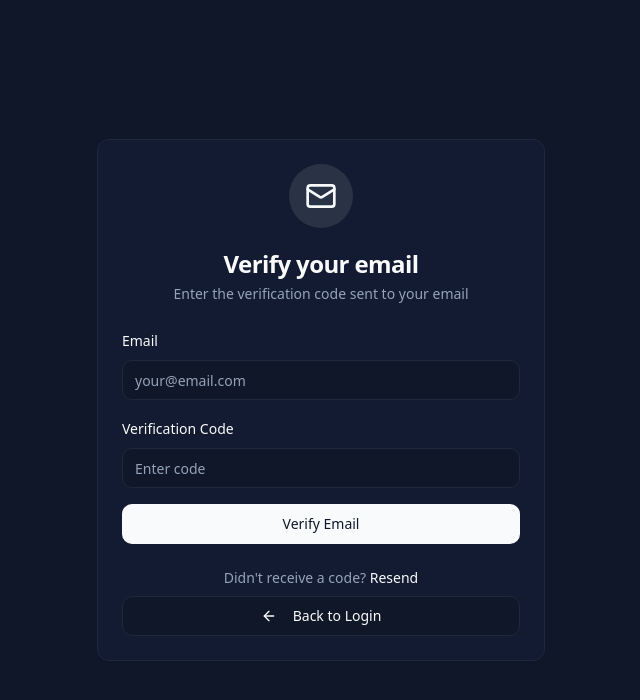
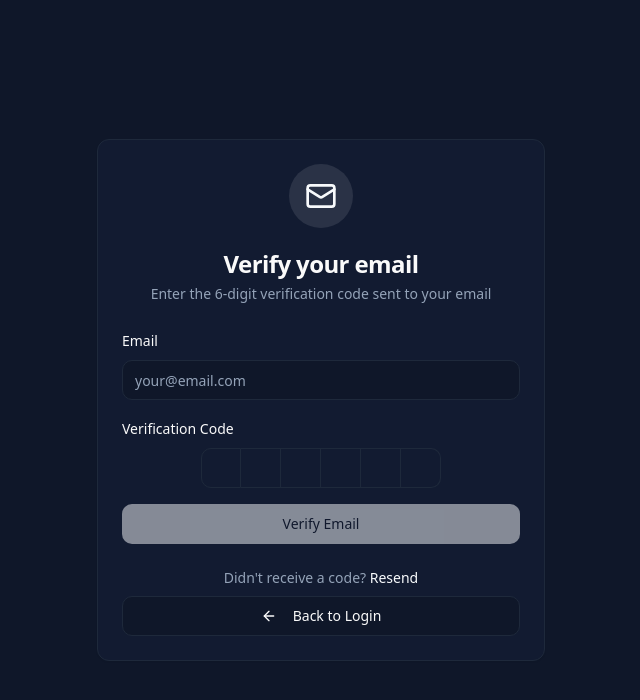
Before and after one commit to Lagrammer/collab-verse-build, a React (Vite) app: page /verify-email in a window 1280 px wide. Shown: the top 700 px of the page, without its empty margins (319-959 px from the left). Built offline with nearby package versions, Linux system fonts and the light colour scheme.

Commit message:
Fix: Add OTP input to VerifyEmail page
Added an OTP input field to the VerifyEmail page to allow users to enter their verification code.

```diff
--- a/src/pages/VerifyEmail.tsx
+++ b/src/pages/VerifyEmail.tsx
@@ -5,6 +5,7 @@ import { Button } from '@/components/ui/button';
 import { Input } from '@/components/ui/input';
 import { Card, CardContent, CardDescription, CardFooter, CardHeader, CardTitle } from '@/components/ui/card';
 import { Alert, AlertDescription } from '@/components/ui/alert';
+import { InputOTP, InputOTPGroup, InputOTPSlot } from '@/components/ui/input-otp';
 import { Loader, ArrowLeft, Mail } from 'lucide-react';
 import authService from '@/services/authService';
 
@@ -70,7 +71,7 @@ const VerifyEmail = () => {
           </div>
           <CardTitle className="text-2xl font-bold text-center">Verify your email</CardTitle>
           <CardDescription className="text-center">
-            Enter the verification code sent to {email || "your email"}
+            Enter the 6-digit verification code sent to {email || "your email"}
           </CardDescription>
         </CardHeader>
         <CardContent>
@@ -99,15 +100,24 @@ const VerifyEmail = () => {
             )}
             <div className="space-y-2">
               <label htmlFor="otp" className="text-sm font-medium">Verification Code</label>
-              <Input
-                id="otp"
-                placeholder="Enter code"
-                value={otp}
-                onChange={(e) => setOtp(e.target.value)}
-                required
-              />
+              <div className="flex justify-center">
+                <InputOTP
+                  maxLength={6}
+                  value={otp}
+                  onChange={(value) => setOtp(value)}
+                >
+                  <InputOTPGroup>
+                    <InputOTPSlot index={0} />
+                    <InputOTPSlot index={1} />
+                    <InputOTPSlot index={2} />
+                    <InputOTPSlot index={3} />
+                    <InputOTPSlot index={4} />
+                    <InputOTPSlot index={5} />
+                  </InputOTPGroup>
+                </InputOTP>
+              </div>
             </div>
-            <Button type="submit" className="w-full" disabled={loading}>
+            <Button type="submit" className="w-full" disabled={loading || otp.length !== 6}>
               {loading ? <Loader className="mr-2 h-4 w-4 animate-spin" /> : null}
               {loading ? "Verifying..." : "Verify Email"}
             </Button>
```
